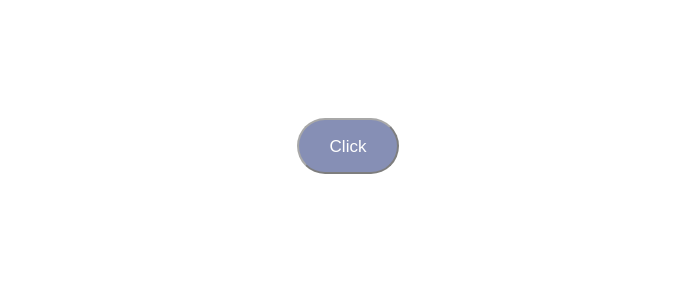
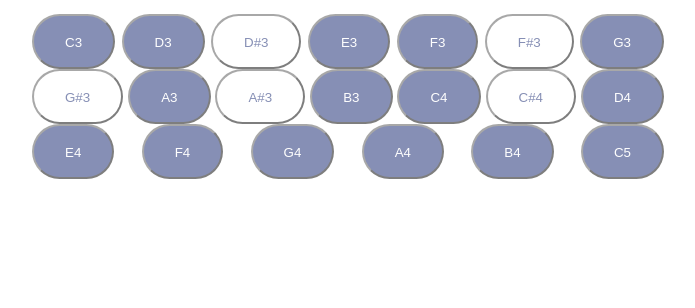
Before and after one commit to Duncan-Haywood/bloink, a Gatsby site: page / in a window 1280 px wide. Shown: the part 508-816 px from the top of the page, without its empty margins (292-987 px from the left). Built offline with nearby package versions, Linux system fonts and the light colour scheme; Gatsby itself is replaced by a stand-in of ours.

Commit message:
Added NoteKey component

```diff
--- /dev/null
+++ b/src/components/NoteKey.js
@@ -0,0 +1,25 @@
+import React from "react"
+
+class NoteKey extends React.Component {
+
+    constructor(props) {
+        super(props);
+        this.state = {
+
+        };
+    }
+
+    handleClick = () => {
+        this.props.onButtonClick(this.props.note);
+    }
+
+    render() {
+        return (
+            <button className={this.props.blacknote ? 'btn black-note' : 'btn'} onClick={this.handleClick}>
+                { this.props.note }
+            </button>
+        );
+    }
+}
+
+export default NoteKey;
--- a/src/pages/index.js
+++ b/src/pages/index.js
@@ -1,5 +1,7 @@
 import React from "react"
 import Tone from "tone";
+
+import NoteKey from '../components/NoteKey';
 
 class Welcome extends React.Component {
 
@@ -14,12 +16,11 @@ class Welcome extends React.Component {
 
     }
 
-    playNoise = () => {
+    playNoise = (pitch) => {
         //create a synth and connect it to the master output (your speakers)
         var synth = new Tone.Synth().toMaster()
-
         //play a middle 'C' for the duration of an 8th note
-        synth.triggerAttackRelease('C'+ Math.floor((Math.random() * 12) + 1), Math.floor((Math.random() * 12) + 1)  +'n')
+        synth.triggerAttackRelease(pitch, '8n');
     }
 
     render() {
@@ -27,9 +28,28 @@ class Welcome extends React.Component {
 
                 <div className="main-page-content">
                     <h1>Bloink</h1>
-                    <button className="btn" onClick={this.playNoise}>
-                        Click
-                    </button>
+                    <div className="note-wrapper">
+                        <NoteKey note="C3" onButtonClick={this.playNoise}></NoteKey>
+                        <NoteKey note="D3" onButtonClick={this.playNoise}></NoteKey>
+                        <NoteKey blacknote='true' note="D#3" onButtonClick={this.playNoise}></NoteKey>
+                        <NoteKey note="E3" onButtonClick={this.playNoise}></NoteKey>
+                        <NoteKey note="F3" onButtonClick={this.playNoise}></NoteKey>
+                        <NoteKey blacknote='true' note="F#3" onButtonClick={this.playNoise}></NoteKey>
+                        <NoteKey note="G3" onButtonClick={this.playNoise}></NoteKey>
+                        <NoteKey blacknote='true' note="G#3" onButtonClick={this.playNoise}></NoteKey>
+                        <NoteKey note="A3" onButtonClick={this.playNoise}></NoteKey>
+                        <NoteKey blacknote='true' note="A#3" onButtonClick={this.playNoise}></NoteKey>
+                        <NoteKey note="B3" onButtonClick={this.playNoise}></NoteKey>
+                        <NoteKey note="C4" onButtonClick={this.playNoise}></NoteKey>
+                        <NoteKey blacknote='true' note="C#4" onButtonClick={this.playNoise}></NoteKey>
+                        <NoteKey note="D4" onButtonClick={this.playNoise}></NoteKey>
+                        <NoteKey note="E4" onButtonClick={this.playNoise}></NoteKey>
+                        <NoteKey note="F4" onButtonClick={this.playNoise}></NoteKey>
+                        <NoteKey note="G4" onButtonClick={this.playNoise}></NoteKey>
+                        <NoteKey note="A4" onButtonClick={this.playNoise}></NoteKey>
+                        <NoteKey note="B4" onButtonClick={this.playNoise}></NoteKey>
+                        <NoteKey note="C5" onButtonClick={this.playNoise}></NoteKey>
+                    </div>
                 </div>
 
         );
--- a/src/styles/global.scss
+++ b/src/styles/global.scss
@@ -8,26 +8,43 @@ body {
     justify-content: center;
     flex-direction: column;
     height: 100vh;
-    font-size: 100px;
+    font-size: 80px;
 	background: linear-gradient(to right, #FFFFFF 0%, #10226d 100%);
 	-webkit-background-clip: text;
 	-webkit-text-fill-color: transparent;
 }
 
+.note-wrapper {
+	max-width: 50%;
+	width: 100%;
+	display: flex;
+	justify-content: space-between;
+	flex: 0 1 calc(20% - 8px);
+	flex-wrap: wrap;
+}
+
 .btn {
 	background-color:#10226d;
 	border-radius:28px;
-	display:inline-block;
 	cursor:pointer;
 	color:#ffffff;
-	font-family:Arial;
-	font-size:17px;
 	padding:16px 31px;
 	text-decoration:none;
     text-shadow:0px 1px 0px #ffffff;
     opacity: 0.5;
-    outline: none;
+	outline: none;
+	height: 55px;
 }
+
+.btn.black-note {
+	color: #10226d;
+	background-color: #ffffff;
+	text-shadow:0px 1px 0px #10226d;
+	&:hover {
+		background-color:darken(#ffffff, 10%);
+	}
+}
+
 .btn:hover {
 	background-color:lighten(#10226d, 10%);
 }
```
